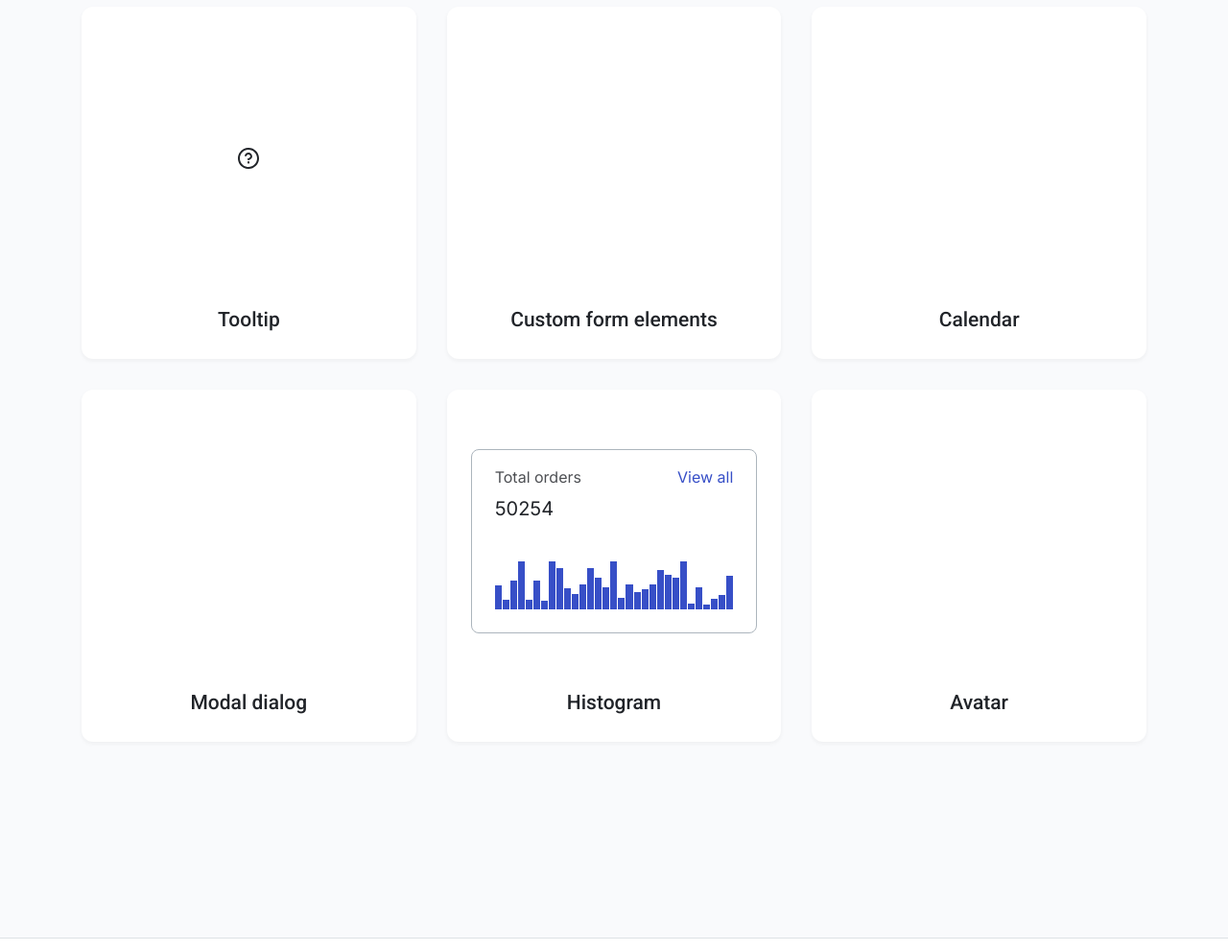
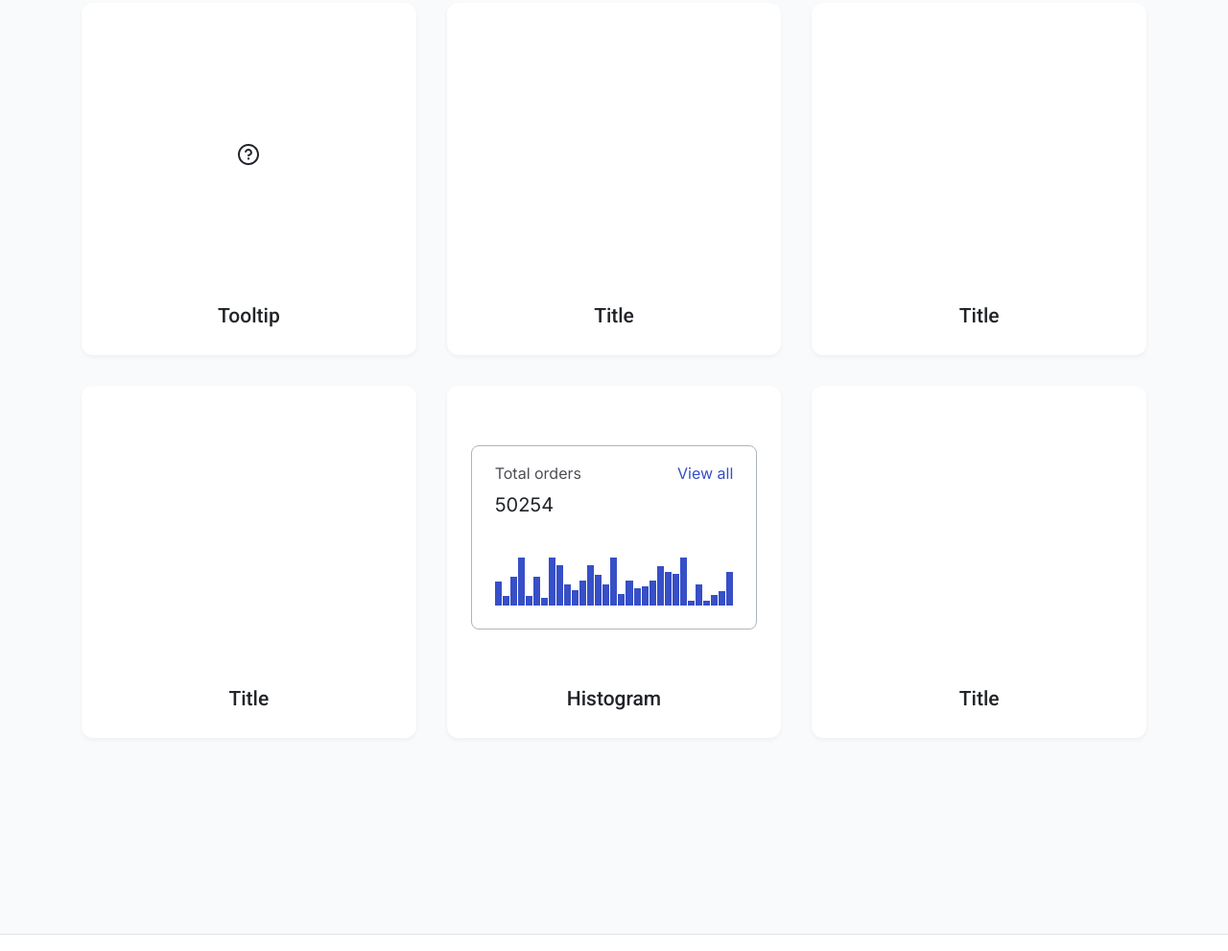
Before and after one commit to js-tasks-ru/htmlcss-20211021_sergey-lukashin, a website: page index.html in a window 1280 px wide. Shown: the part 289-1280 px from the top of the page at 96% size. Drawn offline with Linux system fonts and the light colour scheme.

Commit message:
home_page_fix_1

```diff
--- a/04-lection2/01-histogram/histogram.css
+++ b/04-lection2/01-histogram/histogram.css
@@ -1,7 +1,6 @@
 .histogram {
     width: 100%;
     max-width: 354px;
-    margin: auto;
     border: 1px solid var(--grey-3);
     border-radius: 8px;
 }
--- a/05-lection3/03-calendar/calendar.css
+++ b/05-lection3/03-calendar/calendar.css
@@ -1,7 +1,6 @@
 .calendar {
     max-width: 300px;
     width: 100%;
-    margin: auto;
     padding: 30px;
     background: var(--white);
     border: 1px solid var(--grey-3);
--- a/components/cards/card/card.css
+++ b/components/cards/card/card.css
@@ -11,7 +11,13 @@
     border-radius: 12px;
 }
 
-
+.card__body{
+    width: 100%;
+    display: flex;
+    align-items: center;
+    justify-content: center;
+    flex-grow: 1;
+}
 
 
 .card__title {
@@ -20,6 +26,7 @@
     font-weight: 500;
     line-height: 1;
 }
+
 
 
 
--- a/components/header/header.css
+++ b/components/header/header.css
@@ -10,37 +10,7 @@ margin-bottom: 40px;
 
 .header__title {
     margin: 0;
-    font-size: 50px;
+
+    font-size: calc(28px + 22 * ((100vw - 320px) / (1440 - 320)));
     font-weight: 500;
 }
-
-
-
-
-
-
-
-
-@media screen and (max-width: 768px) {
-
-    .header__title {
-        font-size: 46px;
-    }
-
-}
-
-@media screen and (max-width: 576px) {
-
-    .header__title {
-        font-size: 42px;
-    }
-
-}
-
-@media screen and (max-width: 320px) {
-
-    .header__title {
-        font-size: 32px;
-    }
-
-}
--- a/index.html
+++ b/index.html
@@ -3,19 +3,19 @@
 <html lang="ru">
 
 <head>
-    <meta charset="UTF-8">
-    <meta http-equiv="X-UA-Compatible" content="IE=edge">
-    <meta name="viewport" content="width=device-width, initial-scale=1.0">
-    <link rel="stylesheet" href="./04-lection2/01-histogram/histogram.css">
-    <link rel="stylesheet" href="./05-lection3/03-calendar/calendar.css">
-    <link rel="stylesheet" href="./05-lection3/01-tooltip/tooltip.css">
-    <link rel="stylesheet" href="./assets/css/main.css">
-    <link rel="stylesheet" href="./components/page/page.css">
-    <link rel="stylesheet" href="./components/container/container.css">
-    <link rel="stylesheet" href="./components/header/header.css">
-    <link rel="stylesheet" href="./components/cards/cards.css">
-    <link rel="stylesheet" href="./components/cards/card/card.css">
-    <link rel="stylesheet" href="./components/footer/footer.css">
+    <meta charset="UTF-8" />
+    <meta http-equiv="X-UA-Compatible" content="IE=edge" />
+    <meta name="viewport" content="width=device-width, initial-scale=1.0" />
+    <link rel="stylesheet" href="./04-lection2/01-histogram/histogram.css" />
+    <link rel="stylesheet" href="./05-lection3/03-calendar/calendar.css" />
+    <link rel="stylesheet" href="./05-lection3/01-tooltip/tooltip.css" />
+    <link rel="stylesheet" href="./assets/css/main.css" />
+    <link rel="stylesheet" href="./components/page/page.css" />
+    <link rel="stylesheet" href="./components/container/container.css" />
+    <link rel="stylesheet" href="./components/header/header.css" />
+    <link rel="stylesheet" href="./components/cards/cards.css" />
+    <link rel="stylesheet" href="./components/cards/card/card.css" />
+    <link rel="stylesheet" href="./components/footer/footer.css" />
     <title>Component Library</title>
 </head>
 
@@ -23,7 +23,9 @@
     <div class="page">
         <header class="header">
             <div class="container">
-                <div class="header__top"><img src="/assets/images/logo.svg" alt="logo"></div>
+                <div class="header__top">
+                    <img src="/assets/images/logo.svg" alt="logo" />
+                </div>
                 <h1 class="header__title">Reusable component library</h1>
             </div>
         </header>
@@ -32,6 +34,7 @@
                 <section class="cards">
                     <div class="cards__wrapper">
                         <div class="card">
+                            <div class="card__body">
                                 <div class="tooltip">
                                     <div class="tooltip__wrapper">
                                         <span class="tooltip__trigger">
@@ -48,23 +51,44 @@
                                                     fill="#212429" />
                                             </svg>
                                         </span>
-                                    <div class="tooltip__hint">
-                                        Helper Text
+                                        <div class="tooltip__hint">Helper Text</div>
                                     </div>
                                 </div>
                             </div>
+                            <div class="card__footer">
                                 <h3 class="card__title">Tooltip</h3>
                             </div>
+                        </div>
+
                         <div class="card">
-                            <h3 class="card__title">Custom form elements</h3>
+                            <div class="card__body">
+
                             </div>
+                            <div class="card__footer">
+                                <h3 class="card__title">Title</h3>
+                            </div>
+                        </div>
+
                         <div class="card">
-                            <h3 class="card__title">Calendar</h3>
+                            <div class="card__body">
+
                             </div>
+                            <div class="card__footer">
+                                <h3 class="card__title">Title</h3>
+                            </div>
+                        </div>
+
                         <div class="card">
-                            <h3 class="card__title">Modal dialog</h3>
+                            <div class="card__body">
+
                             </div>
+                            <div class="card__footer">
+                                <h3 class="card__title">Title</h3>
+                            </div>
+                        </div>
+
                         <div class="card">
+                            <div class="card__body">
                                 <div class="histogram">
                                     <div class="histogram__wrapper">
                                         <div class="histogram__header">
@@ -76,6 +100,7 @@
                                                 <a class="histogram__link" href="#">View all</a>
                                             </div>
                                         </div>
+
                                         <div class="historgram__columns">
                                             <div class="histogramm__column" style="height: 50%;"></div>
                                             <div class="histogramm__column" style="height: 20%;"></div>
@@ -111,11 +136,19 @@
                                         </div>
                                     </div>
                                 </div>
-
+                            </div>
+                            <div class="card__footer">
                                 <h3 class="card__title">Histogram</h3>
                             </div>
+                        </div>
+
                         <div class="card">
-                            <h3 class="card__title">Avatar</h3>
+                            <div class="card__body">
+
+                            </div>
+                            <div class="card__footer">
+                                <h3 class="card__title">Title</h3>
+                            </div>
                         </div>
                     </div>
                 </section>
@@ -125,12 +158,13 @@
             <div class="container">
                 <div class="footer__wrapper">
                     <h2 class="footer__title">About</h2>
-                    <p class="footer__content">This project is a collection of professionally designed, pre-built, fully
-                        responsive
-                        HTML snippets you can drop into your projects. Get started by checking out our free preview
-                        components,
-                        or
-                        browsing the PNG previews in the categories you're most curious about.</p>
+                    <p class="footer__content">
+                        This project is a collection of professionally designed,
+                        pre-built, fully responsive HTML snippets you can drop into your
+                        projects. Get started by checking out our free preview components,
+                        or browsing the PNG previews in the categories you're most curious
+                        about.
+                    </p>
                 </div>
             </div>
         </footer>
```
Lines whose indentation alone changed are shown as unchanged.
